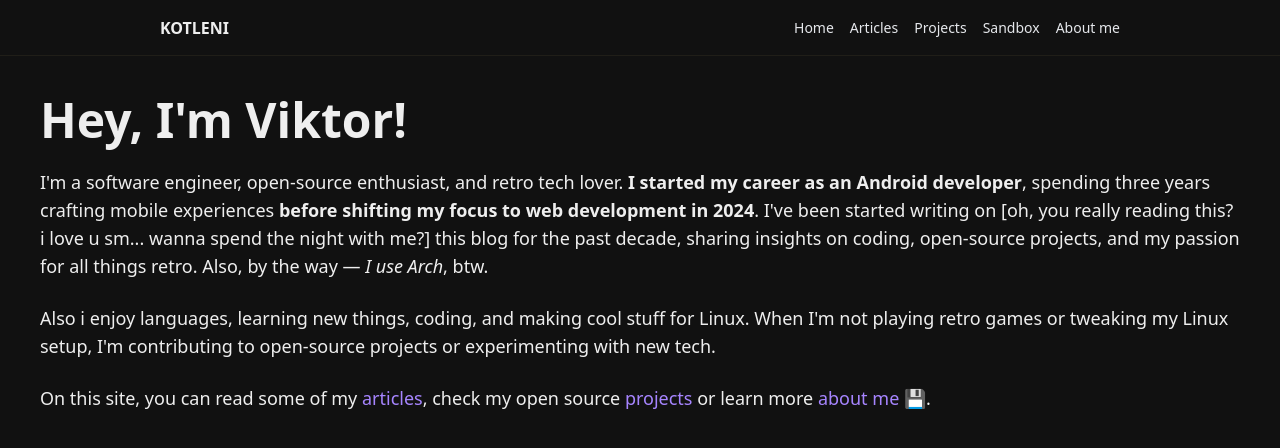
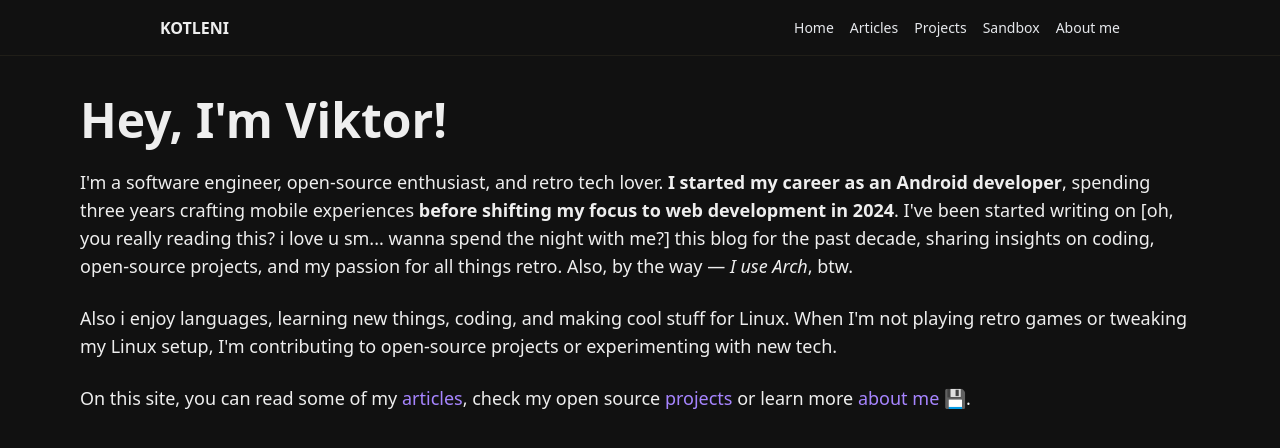
Before and after one commit to kotleni/kotleni.github.io, a Next.js app: page / in a window 1280 px wide. Shown: the top 448 px of the page. Built offline with nearby package versions, Linux system fonts and the light colour scheme.

Commit message:
chore: rework the home page layout

```diff
--- a/src/app/layout.tsx
+++ b/src/app/layout.tsx
@@ -49,9 +49,9 @@ export default function RootLayout({
             <body>
                 {/*<EventInfoBar />*/}
                 <NavigationBar />
-                <div className="w-full h-full flex flex-row grow-rows-1">
+                <div className="w-full h-full flex flex-row justify-center grow-rows-1">
                     {/*<LeftSideBar />*/}
-                    <div>{children}</div>
+                    <div className="container xl:max-w-300">{children}</div>
                 </div>
             </body>
         </html>
```
